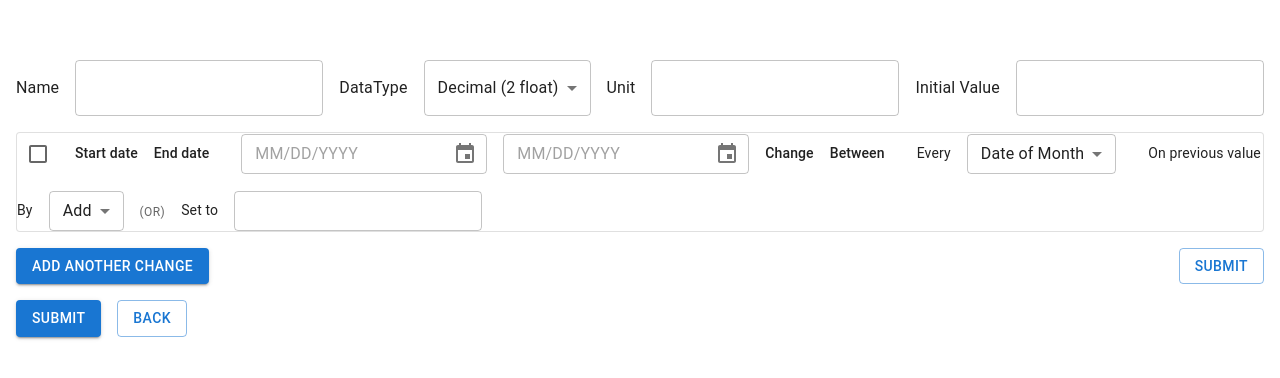
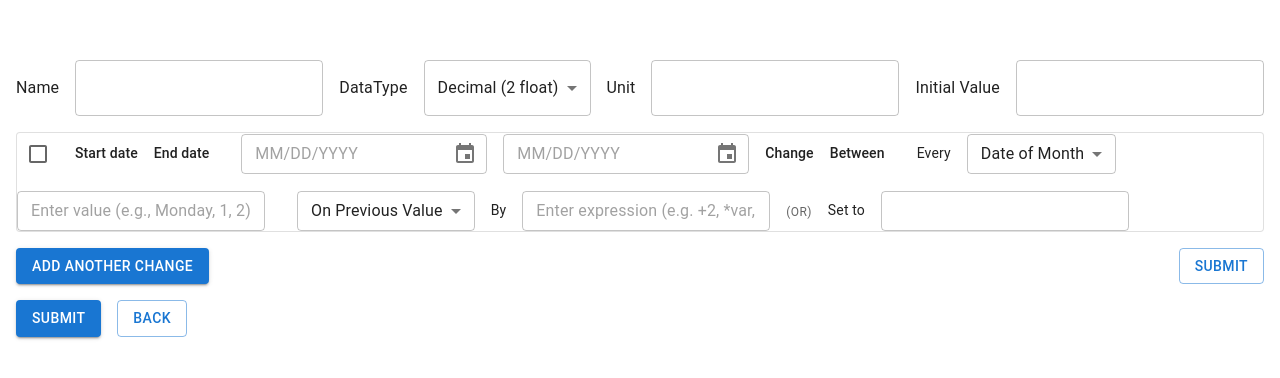
Before and after one commit to Himanshu-shukla/Variables-Project, a React (Vite) app: page /create-modify in a window 1280 px wide. Shown: the part 202-580 px from the top of the page. Built offline with nearby package versions, Linux system fonts and the light colour scheme; some icons are missing.

Commit message:
ui createmodify

```diff
--- a/src/pages/CreateModify.jsx
+++ b/src/pages/CreateModify.jsx
@@ -18,37 +18,18 @@ import { AdapterDateFns } from "@mui/x-date-pickers/AdapterDateFns";
 import DeleteIcon from "@mui/icons-material/Delete";
 import { storage } from "../utils/storage";
 
-
 const dataTypes = [
   { label: "Decimal (2 float)", value: "decimal" },
   { label: "Integer", value: "integer" },
   { label: "Percentage (2 float)", value: "percentage" },
 ];
 
-const BETWEEN_OPTIONS = [
+const BETWEEN_TYPE_OPTIONS = [
   "Date of Month",
   "Date of Quarter",
   "Date of Year",
   "Day of Week",
   "Number of days (from start date of change date range)",
-];
-
-const BY_OPERATIONS = [
-  "Add",
-  "Subtract",
-  "Multiply",
-  "Divide",
-  "To power",
-  "Remainder",
-  "Truncate",
-  "Modulus",
-  "Round",
-  "Roundup",
-  "Rounddown",
-  "AND",
-  "OR",
-  "NOT",
-  "IF(,,)",
 ];
 
 
@@ -73,7 +54,6 @@ function ChangePanel({ idx, data, onChange, onDelete }) {
         <Grid item xs={6} sm={5} md={3}>
           <Typography variant="subtitle2">End date</Typography>
         </Grid>
-
         {/* Row 2 – Date pickers */}
         <Grid item xs={12} sm={2} md={1} /> {/* spacer under checkbox */}
         <Grid item xs={6} sm={5} md={3}>
@@ -94,7 +74,6 @@ function ChangePanel({ idx, data, onChange, onDelete }) {
             />
           </LocalizationProvider>
         </Grid>
-
         {/* Row 3 – "Change", "Between" labels */}
         <Grid item xs={12} sm={2} md={1}>
           <Typography variant="subtitle2">Change</Typography>
@@ -103,7 +82,6 @@ function ChangePanel({ idx, data, onChange, onDelete }) {
           <Typography variant="subtitle2">Between</Typography>
         </Grid>
         <Grid item xs={6} sm={5} md={3} />
-
         {/* Row 4 – "Every" label + Between select */}
         <Grid item xs={12} sm={2} md={1}>
           <Typography variant="body2">Every</Typography>
@@ -115,37 +93,47 @@ function ChangePanel({ idx, data, onChange, onDelete }) {
             value={data.between}
             onChange={(e) => handleField("between", e.target.value)}
           >
-            {BETWEEN_OPTIONS.map((opt) => (
+            {BETWEEN_TYPE_OPTIONS.map((opt) => (
               <MenuItem key={opt} value={opt}>
                 {opt}
               </MenuItem>
             ))}
           </Select>
         </Grid>
+        <Grid item xs={6} sm={4} md={4}>
+          <TextField
+            fullWidth
+            size="small"
+            placeholder="Enter value (e.g., Monday, 1, 2)"
+            value={data.betweenValue}
+            onChange={(e) => handleField("betweenValue", e.target.value)}
+          />
+        </Grid>
         <Grid item xs={6} sm={5} md={3} />
-
         {/* Row 5 – On Previous Value / By ... dropdown */}
         <Grid item xs={12} sm={2} md={1}>
-          <Typography variant="body2">On previous value</Typography>
+          <Select
+            fullWidth
+            size="small"
+            value={data.onType}
+            onChange={(e) => handleField("onType", e.target.value)}
+          >
+            <MenuItem value="On Previous Value">On Previous Value</MenuItem>
+            <MenuItem value="Independent">Independent</MenuItem>
+          </Select>
         </Grid>
         <Grid item xs={6} sm={5} md={3}>
           <Typography variant="body2">By</Typography>
         </Grid>
         <Grid item xs={6} sm={5} md={3}>
-          <Select
+          <TextField
             fullWidth
             size="small"
             value={data.by}
             onChange={(e) => handleField("by", e.target.value)}
-          >
-            {BY_OPERATIONS.map((op) => (
-              <MenuItem key={op} value={op}>
-                {op}
-              </MenuItem>
-            ))}
-          </Select>
+            placeholder="Enter expression (e.g. +2, *var, IF(,,))"
+          />
         </Grid>
-
         {/* Row 6 – (OR) Set to */}
         <Grid item xs={12} sm={2} md={1}>
           <Typography variant="caption" color="text.secondary">
@@ -163,7 +151,6 @@ function ChangePanel({ idx, data, onChange, onDelete }) {
             onChange={(e) => handleField("setTo", e.target.value)}
           />
         </Grid>
-
         {/* Row 7 – Delete button */}
         <Grid item xs={12}>
           <Box textAlign="right">
@@ -176,7 +163,6 @@ function ChangePanel({ idx, data, onChange, onDelete }) {
     </Paper>
   );
 }
-
 
 export default function CreateModify() {
   const navigate = useNavigate();
@@ -192,16 +178,18 @@ export default function CreateModify() {
   const [unit, setUnit] = useState("");
   const [initialValue, setInitial] = useState("");
 
-  const [changes, setChanges] = useState([
-    {
+  const defaultPanel = {
     enabled: false,
     startDate: null,
     endDate: null,
-      between: BETWEEN_OPTIONS[0],
-      by: BY_OPERATIONS[0],
+    between: BETWEEN_TYPE_OPTIONS[0],
+    betweenValue: "",
+    onType: "On Previous Value",
+    by: "",
     setTo: "",
-    },
-  ]);
+  };
+
+  const [changes, setChanges] = useState([defaultPanel]);
 
   const updateChange = (idx, patch) => {
     setChanges((prev) => prev.map((c, i) => (i === idx ? patch : c)));
@@ -214,8 +202,8 @@ export default function CreateModify() {
         enabled: false,
         startDate: null,
         endDate: null,
-        between: BETWEEN_OPTIONS[0],
-        by: BY_OPERATIONS[0],
+        between: BETWEEN_TYPE_OPTIONS[0],
+        by: "",
         setTo: "",
       },
     ]);
@@ -224,7 +212,6 @@ export default function CreateModify() {
   const deleteChange = (idx) => {
     setChanges((prev) => prev.filter((_, i) => i !== idx));
   };
-
 
   // ---------- if editing, pre‑load the chosen variable -------
   useEffect(() => {
@@ -245,7 +232,6 @@ export default function CreateModify() {
 
   // ------------------------- submit --------------------------
   const handleSubmit = () => {
-
     if (!name.trim() || !dataType || !unit.trim() || initialValue === "") {
       enqueueSnackbar("All fields are required.", { variant: "error" });
       return;
@@ -258,9 +244,10 @@ export default function CreateModify() {
       return;
     }
 
-    const integerValue =  dataType === "integer"
+    const integerValue =
+      dataType === "integer"
         ? parseInt(initialValue)
-    : parseFloat(initialValue)
+        : parseFloat(initialValue);
 
     const newVar = {
       name,
```
Lines whose indentation alone changed are shown as unchanged.
